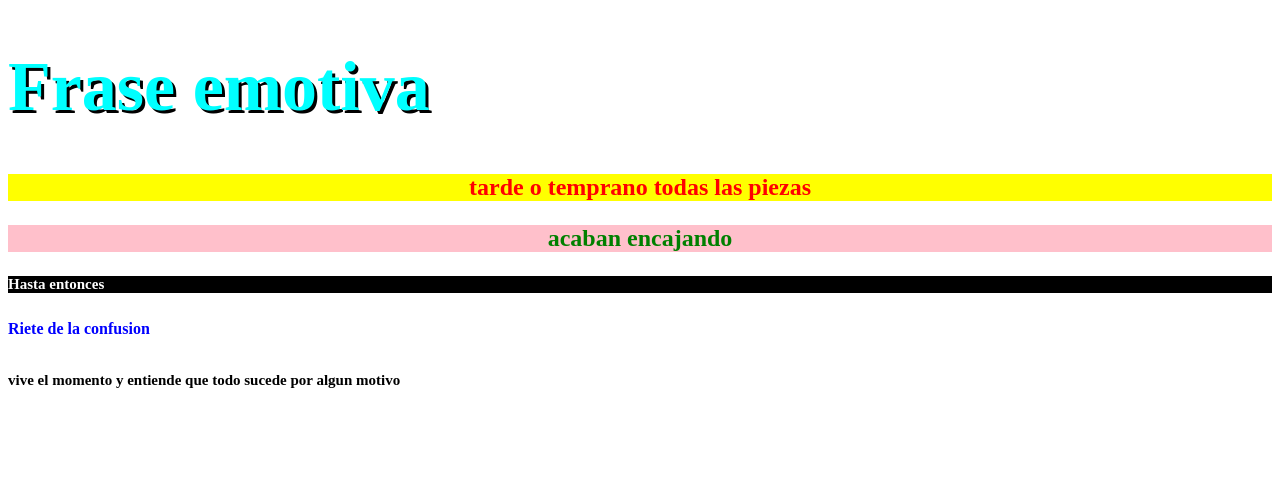
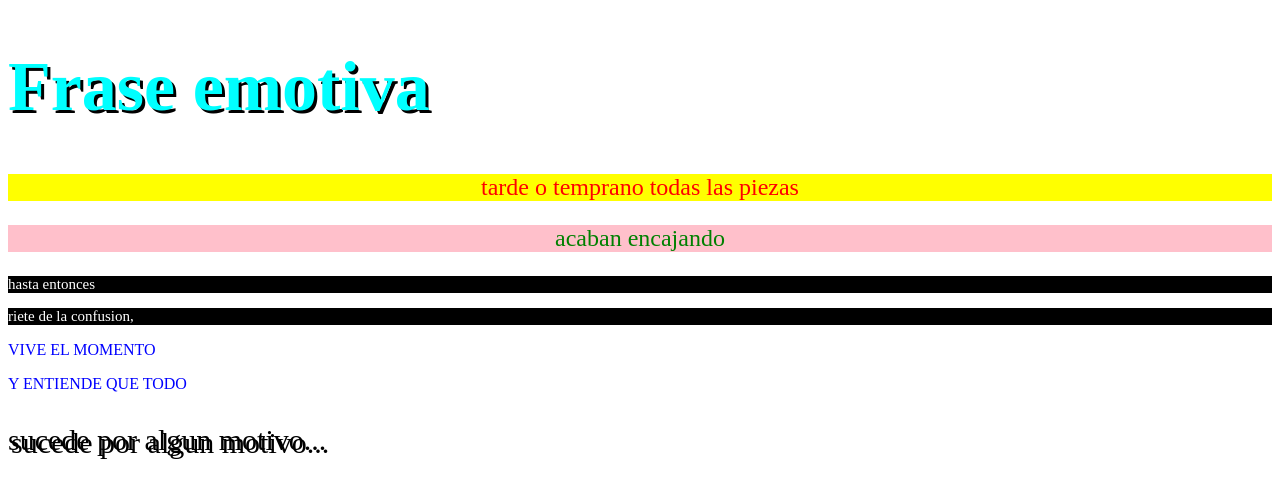
Before and after one commit to dan3030m/html-daniel-motta, a website: page index.html in a window 1280 px wide. Drawn offline with Linux system fonts and the light colour scheme.

Commit message:
tarea correctamente finalizada hecha por mano agropecuaria

```diff
--- a/index.html
+++ b/index.html
@@ -11,18 +11,12 @@
     <h1 id="motta">Frase emotiva</h1>
   </body>
 </html>
-  <body>
-    <h2 id="yo">tarde o temprano todas las piezas</h1>
-  </body>
-  <body>
-    <h3 id="p3">acaban encajando</h1>
-  </body>
-  <body>
-    <h4 id="p4">Hasta entonces</h1>
-  </body>
-  <body>
-    <h5 id="p5">Riete de la confusion</h1>
-  </body>
-  <body>
-    <h6 id="p6">vive el momento y entiende que todo sucede por algun motivo</h1>
-  </body>
+<body>
+  <p id="y1">tarde o temprano todas las piezas</p>
+  <p id="y2">acaban encajando</p>
+  <p class="linea3y4">hasta entonces</p>
+  <p class="linea3y4">riete de la confusion,</p>
+  <p class="linea5y6">VIVE EL MOMENTO</p>
+  <p class="linea5y6">Y ENTIENDE QUE TODO</p>
+  <p id="y3">sucede por algun motivo...</p>
+</body>
--- a/package.json
+++ b/package.json
@@ -11,11 +11,7 @@
     "type": "git",
     "url": "git+https://github.com/codesandbox-app/static-template.git"
   },
-  "keywords": [
-    "static",
-    "template",
-    "codesandbox"
-  ],
+  "keywords": ["static", "template", "codesandbox"],
   "author": "Ives van Hoorne",
   "license": "MIT",
   "bugs": {
--- a/style.css
+++ b/style.css
@@ -6,37 +6,38 @@
   text-shadow: 3px 3px black;
 }
 
-#yo {
+#y1 {
   color:red;
   font-size: 24px;
   text-align: center;
   background-color: yellow;
 }
 
-#p3 {
+#y2 {
   color: green;
   font-size: 24px;
   text-align: center;
   background-color: pink
 }
 
-#p4 {
+.linea3y4 {
   color: white;
   font-size: 15px;
   text-align: left;
   background-color: black
 }
 
-#p5 {
+.linea5y6 {
   color: blue;
   font-size: 16px;
   text-align: left;
   background-color:
 }
 
-#p6 {
+#y3 {
   color: negro;
-  font-size: 15px;
+  font-size: 30px;
   text-align: left;
-  background-color:
+  background-color;
+  text-shadow: 3px 3px black;
 }
```
